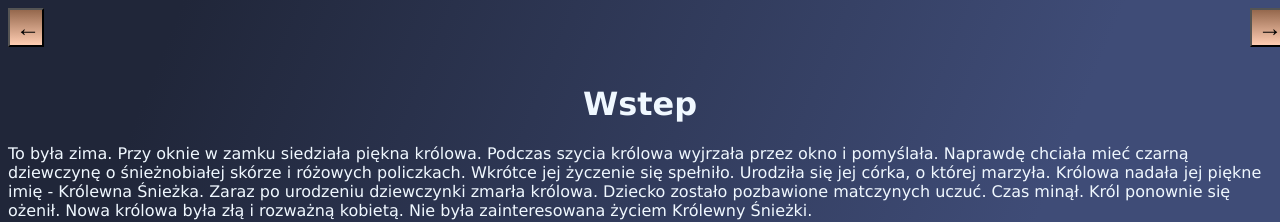
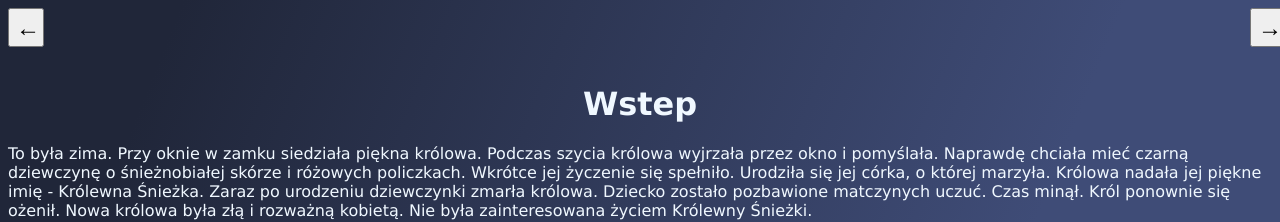
Before and after one commit to mentis-RD/1TP, a plain HTML site: page BAJKA/wstep.html in a window 1280 px wide. Shown: the top 222 px of the page. Drawn offline with Linux system fonts and the light colour scheme.

Commit message:
Update wstep.html

```diff
--- a/BAJKA/wstep.html
+++ b/BAJKA/wstep.html
@@ -8,7 +8,6 @@
             button{
                 width: 90%;
                 height: 5%;
-                background: linear-gradient(#95684D, #FFCDB2);
             }
             form{
                 display: inline-block;
```
